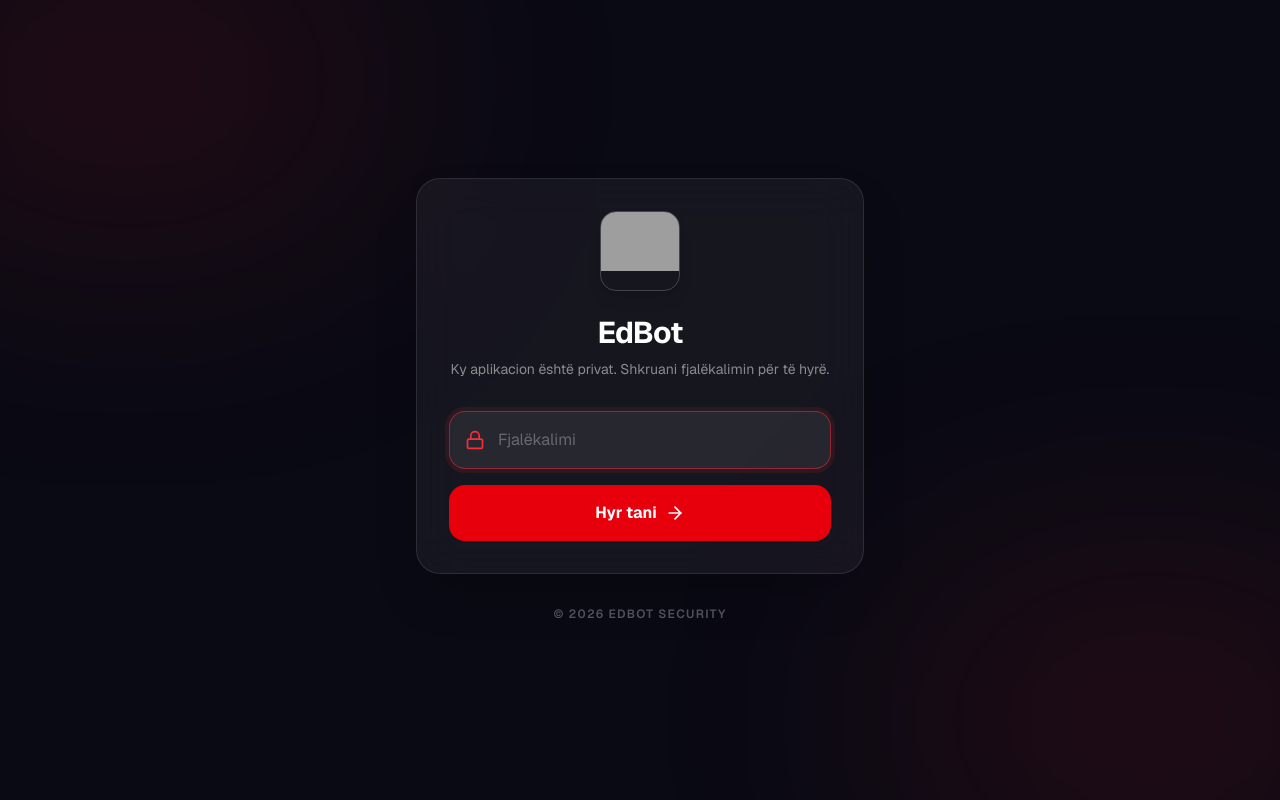
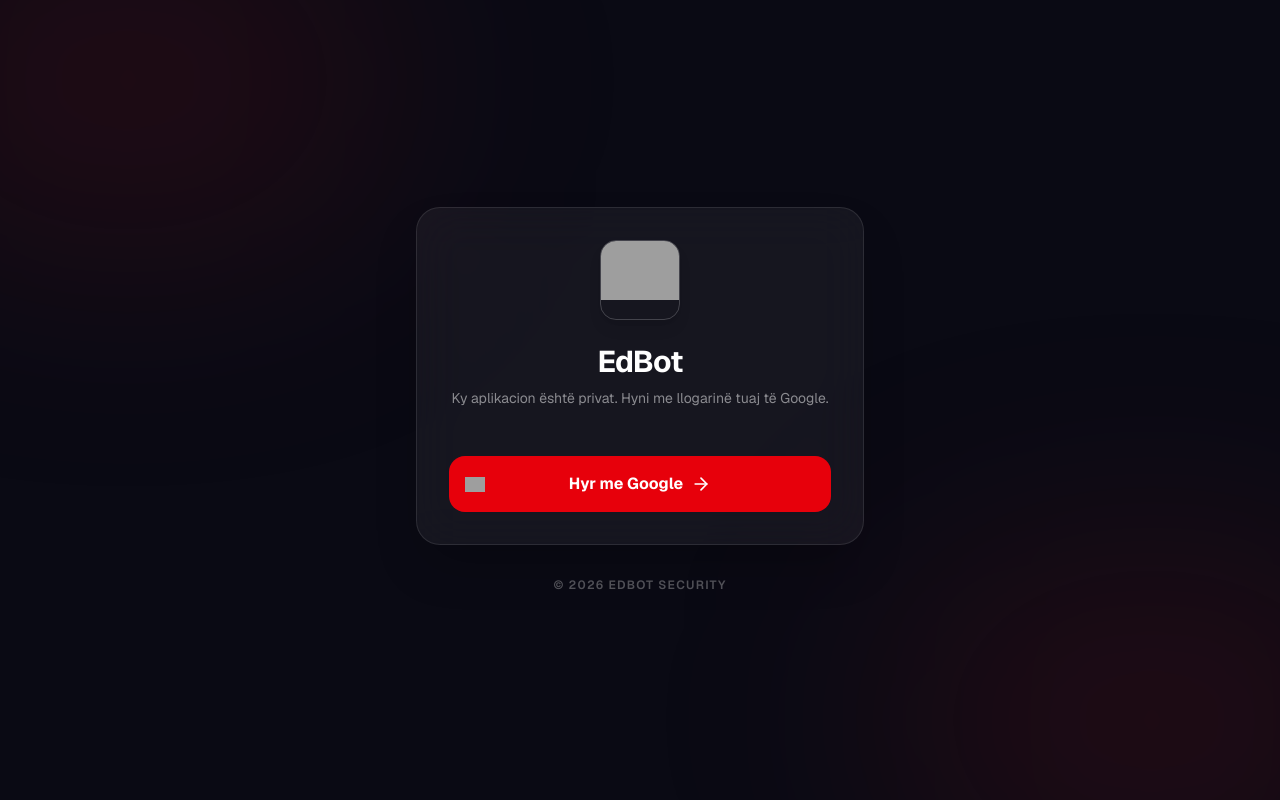
Before and after one commit to armsulaj/EdBot, a Next.js app: page /login in a window 1280 px wide. Built offline with nearby package versions, Linux system fonts and the light colour scheme; grey boxes are pictures that could not be loaded.

Commit message:
new log in look

```diff
--- a/app/login/page.tsx
+++ b/app/login/page.tsx
@@ -3,35 +3,45 @@
 import { useState } from "react";
 import { useRouter } from "next/navigation";
 import { motion } from "motion/react";
-import { Lock, ArrowRight, Loader2 } from "lucide-react";
+import { ArrowRight, Loader2 } from "lucide-react";
 import Image from "next/image";
+import { getAuth, GoogleAuthProvider, signInWithPopup } from "firebase/auth";
+import { initializeApp } from "firebase/app";
 
+// --- Firebase config ---
+const firebaseConfig = {
+  apiKey: "AIzaSyBZa5bID9BVGCHKprx7amBNt4yTeCqK_k0",
+  authDomain: "edbot-6024c.firebaseapp.com",
+  projectId: "edbot-6024c",
+  storageBucket: "edbot-6024c.firebasestorage.app",
+  messagingSenderId: "323122555465",
+  appId: "1:323122555465:web:fdbeed48d1b2ee988bad98",
+  measurementId: "G-H0VJLNG0ZE",
+};
+
+const app = initializeApp(firebaseConfig);
+const auth = getAuth(app);
+const provider = new GoogleAuthProvider();
+
+// --- Login Component ---
 export default function LoginPage() {
-    const [password, setPassword] = useState("");
+  const [loading, setLoading] = useState(false);
   const [error, setError] = useState("");
-    const [loading, setLoading] = useState(false);
   const router = useRouter();
 
-    const handleSubmit = async (e: React.FormEvent) => {
-        e.preventDefault();
+  const handleGoogleSignIn = async () => {
     setLoading(true);
     setError("");
 
     try {
-            const res = await fetch("/api/auth", {
-                method: "POST",
-                headers: { "Content-Type": "application/json" },
-                body: JSON.stringify({ password }),
-            });
+      const result = await signInWithPopup(auth, provider);
+      // const user = result.user;
 
-            if (res.ok) {
       router.push("/");
       router.refresh();
-            } else {
-                setError("Fjalëkalim i pasaktë. Provojeni përsëri.");
-            }
-        } catch (err) {
-            setError("Diçka shkoi keq. Ju lutem provojeni përsëri.");
+    } catch (err: any) {
+      console.error(err);
+      setError("Diçka shkoi keq gjatë hyrjes me Google.");
     } finally {
       setLoading(false);
     }
@@ -39,7 +49,7 @@
 
   return (
     <div className="flex min-h-screen items-center justify-center bg-[#0A0A14] p-4 font-sans selection:bg-red-500/30">
-            {/* Background elements */}
+      {/* Background glows */}
       <div className="fixed inset-0 overflow-hidden pointer-events-none">
         <div className="absolute top-[-10%] left-[-10%] w-[40%] h-[40%] rounded-full bg-red-900/20 blur-[120px]" />
         <div className="absolute bottom-[-10%] right-[-10%] w-[40%] h-[40%] rounded-full bg-red-900/20 blur-[120px]" />
@@ -70,39 +80,13 @@
             <h1 className="text-3xl font-bold tracking-tight text-white mb-2">
               EdBot
             </h1>
-                        <p className="text-sm text-white/50">
-                            Ky aplikacion është privat. Shkruani fjalëkalimin për të hyrë.
+            <p className="text-sm text-white/50 mb-4">
+              Ky aplikacion është privat. Hyni me llogarinë tuaj të Google.
             </p>
           </div>
 
-                    <form onSubmit={handleSubmit} className="space-y-4">
-                        <div className="relative group">
-                            <div className="absolute inset-y-0 left-4 flex items-center pointer-events-none">
-                                <Lock className="h-5 w-5 text-white/30 group-focus-within:text-red-500 transition-colors" />
-                            </div>
-                            <input
-                                type="password"
-                                value={password}
-                                onChange={(e) => setPassword(e.target.value)}
-                                placeholder="Fjalëkalimi"
-                                className="w-full rounded-2xl border border-white/20 bg-white/5 py-4 pl-12 pr-4 text-white placeholder-white/30 outline-none transition-all focus:border-red-500/50 focus:bg-white/[0.08] focus:ring-4 focus:ring-red-500/10"
-                                required
-                                autoFocus
-                            />
-                        </div>
-
-                        {error && (
-                            <motion.p
-                                initial={{ opacity: 0, x: -10 }}
-                                animate={{ opacity: 1, x: 0 }}
-                                className="text-center text-sm font-medium text-red-500"
-                            >
-                                {error}
-                            </motion.p>
-                        )}
-
           <button
-                            type="submit"
+            onClick={handleGoogleSignIn}
             disabled={loading}
             className="group relative flex w-full items-center justify-center overflow-hidden rounded-2xl bg-red-600 py-4 font-bold text-white transition-all hover:bg-red-500 active:scale-[0.98] disabled:opacity-70 disabled:active:scale-100"
           >
@@ -110,12 +94,30 @@
               <Loader2 className="h-6 w-6 animate-spin" />
             ) : (
               <>
-                                    <span>Hyr tani</span>
+                <div className="absolute left-4 flex items-center">
+                  <Image
+                    src="/google.svg"
+                    alt="Google"
+                    width={20}
+                    height={20}
+                    className="object-contain"
+                  />
+                </div>
+                <span>Hyr me Google</span>
                 <ArrowRight className="ml-2 h-5 w-5 transition-transform group-hover:translate-x-1" />
               </>
             )}
           </button>
-                    </form>
+
+          {error && (
+            <motion.p
+              initial={{ opacity: 0, x: -10 }}
+              animate={{ opacity: 1, x: 0 }}
+              className="text-center text-sm font-medium text-red-500 mt-3"
+            >
+              {error}
+            </motion.p>
+          )}
         </div>
 
         <p className="mt-8 text-center text-xs text-white/30 uppercase tracking-widest font-semibold">
```
Also changed, not shown: app/google.svg (added). Lines whose indentation alone changed are shown as unchanged.
